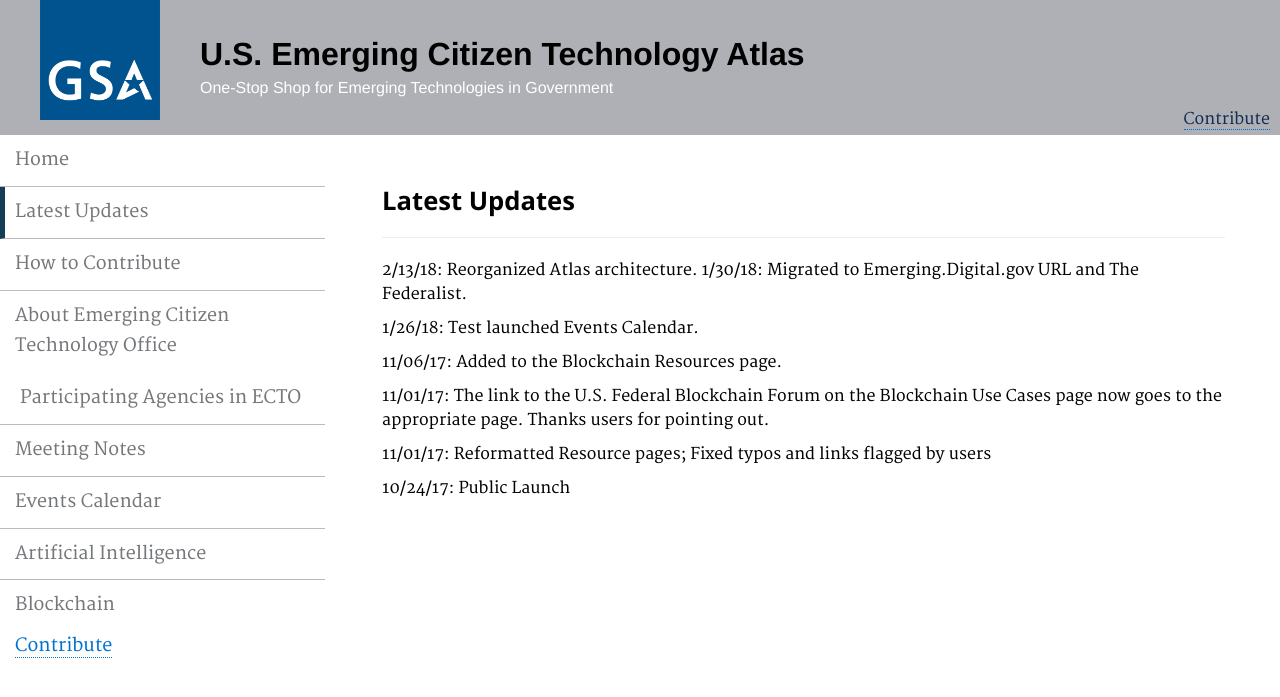
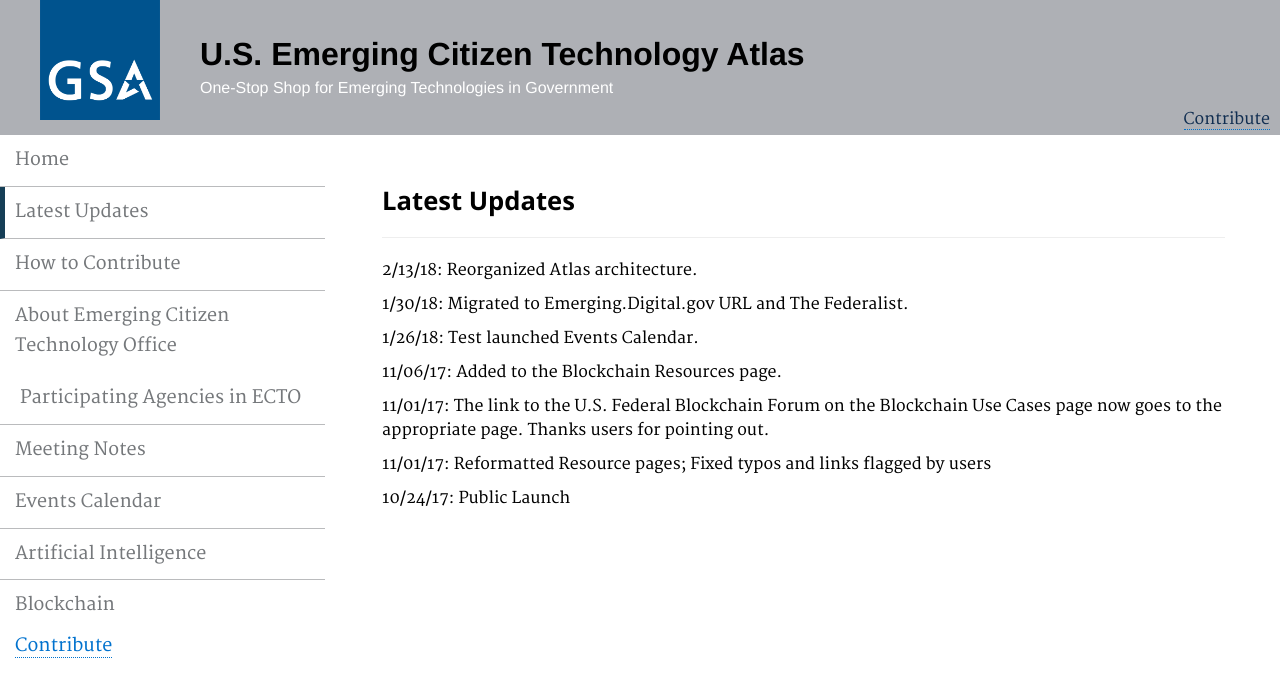
Before and after one commit to GSA/emerging-technology-atlas, a Jekyll site: the page built from pages/updates.md, in a window 1280 px wide. Shown: the top 697 px of the page. Built offline with Jekyll 4.4.1, drawn with Linux system fonts in a browser that asks for light colours.

Commit message:
Update updates.md

```diff
--- a/pages/updates.md
+++ b/pages/updates.md
@@ -10,7 +10,7 @@ description: ""
 ***
 
 2/13/18: Reorganized Atlas architecture.
-1/30/18: Migrated to Emerging.Digital.gov URL and The Federalist.
+<p>1/30/18: Migrated to Emerging.Digital.gov URL and The Federalist.
 <p>1/26/18: Test launched Events Calendar.
 <p> 11/06/17: Added to the Blockchain Resources page.
 <p> 11/01/17: The link to the U.S. Federal Blockchain Forum on the Blockchain Use Cases page now goes to the appropriate page. Thanks users for pointing out.
```
